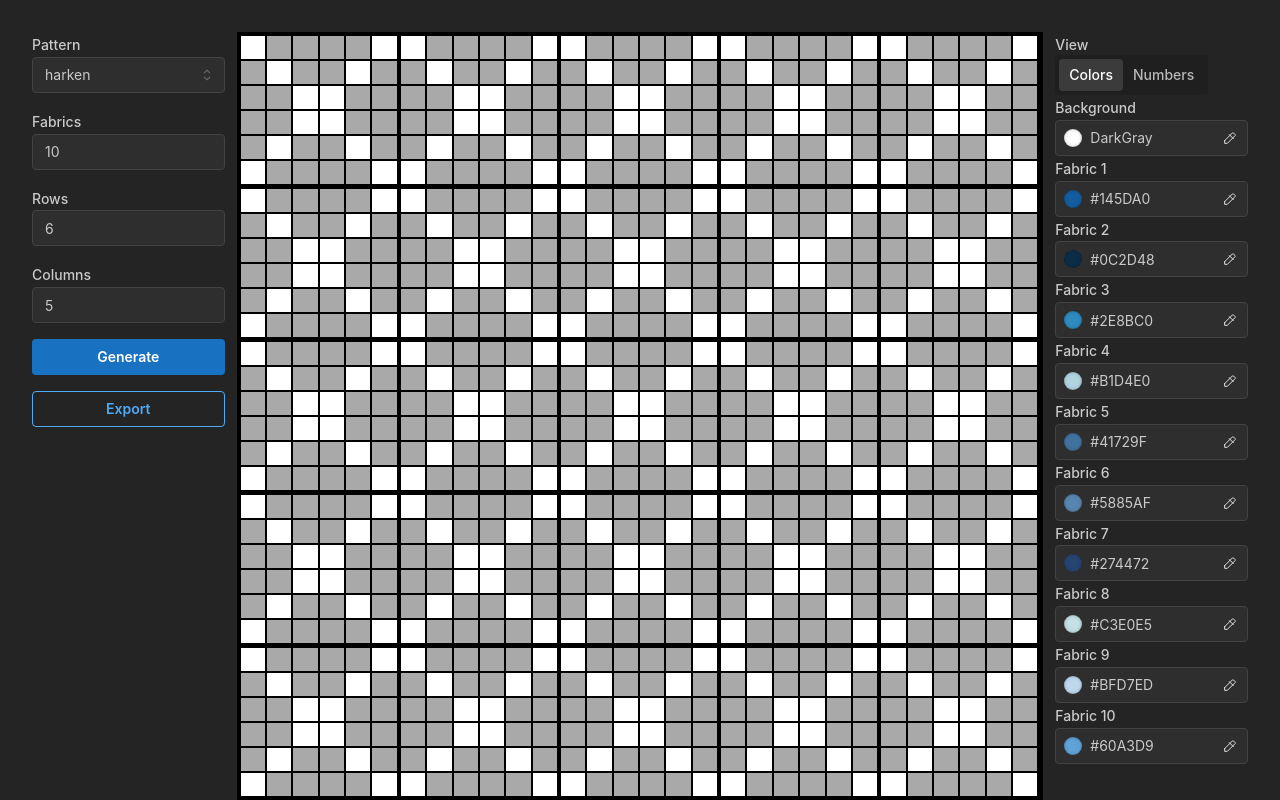
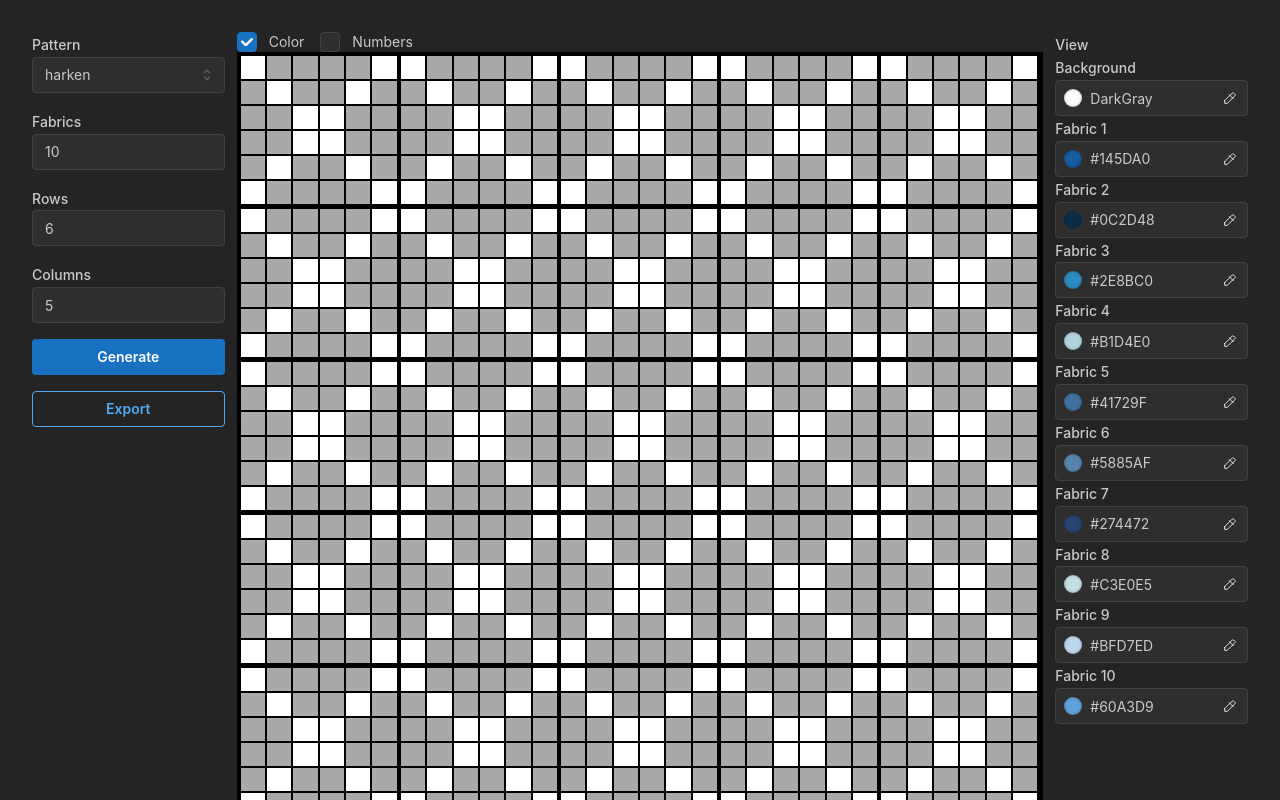
Before and after one commit to eahenke/quilt-react, a React (Vite) app: page / in a window 1280 px wide. Shown: the top 800 px of the page. Built offline with nearby package versions, Linux system fonts and the light colour scheme.

Commit message:
separate number/color view controls

```diff
--- a/src/ui/components/canvas/canvas-drawer.ts
+++ b/src/ui/components/canvas/canvas-drawer.ts
@@ -79,7 +79,7 @@ export class CanvasDrawer {
 
         const [avgX, avgY] = summedCoords.map(v => v / coords.length);
         this.ctx.font = 'Arial';
-        this.ctx.fillStyle = ' #fff';
+        this.ctx.fillStyle = '#fff';
         this.ctx.textAlign = 'center';
         this.ctx.textBaseline = 'middle';
         this.ctx.fillText(label, avgX, avgY);
--- a/src/ui/components/color-controls/color-controls.tsx
+++ b/src/ui/components/color-controls/color-controls.tsx
@@ -1,11 +1,10 @@
-import { ColorInput, SegmentedControl, Text } from '../ui';
-import { VIEW_TYPES, ViewType, useViewOptions, useViewOptionsActions } from '../../state/view-options';
+import { ColorInput, Text } from '../ui';
+import { useViewOptions, useViewOptionsActions } from '../../state/view-options';
 import { BACKGROUND, EMPTY } from '../../../engine';
 
 export const ColorControls = () => {
     const colors = useViewOptions(state => state.colors);
-    const viewType = useViewOptions(state => state.viewType);
-    const { setColor, setViewType } = useViewOptionsActions();
+    const { setColor } = useViewOptionsActions();
     const handleChange = (key: string, color: string) => {
         setColor(key, color);
     };
@@ -19,22 +18,6 @@ export const ColorControls = () => {
             <Text fw={500} mt={3} size="sm">
                 View
             </Text>
-            <SegmentedControl
-                data={[
-                    {
-                        label: 'Colors',
-                        value: VIEW_TYPES.COLOR
-                    },
-                    {
-                        label: 'Numbers',
-                        value: VIEW_TYPES.NUMBER
-                    }
-                ]}
-                onChange={value => {
-                    setViewType(value as ViewType);
-                }}
-                value={viewType}
-            />
             <ColorInput
                 label="Background"
                 onChangeEnd={color => handleChange(BACKGROUND.toString(), color)}
--- a/src/ui/components/generate/generate.tsx
+++ b/src/ui/components/generate/generate.tsx
@@ -7,6 +7,7 @@ import { useGenerateQuilt } from '../../hooks/use-generate-quilt';
 import { useExportCsv } from '../../hooks/use-export';
 import { ColorControls } from '../color-controls';
 import { QuiltDisplay } from '../quilt/quilt-display/quilt-display';
+import { ViewControls } from '../view-controls';
 
 const DEFAULT_INPUTS: Inputs = {
     patternName: 'harken',
@@ -31,17 +32,26 @@ export function Generate() {
         exportCsv(quilt);
     };
 
+    const handleInputsChange = (vals: Inputs) => {
+        if (inputs.patternName !== vals.patternName) {
+            console.log('## PATTERN NAME CHANGED');
+            setQuilt(null);
+        }
+        setInputs(vals);
+    };
+
     return (
         <Grid gutter={'sm'}>
             <Grid.Col span={2}>
                 <Controls
                     exportCsv={handleExport}
                     generate={handleGenerate}
-                    onChange={setInputs}
+                    onChange={handleInputsChange}
                     values={inputs}
                 />
             </Grid.Col>
             <Grid.Col span={8}>
+                <ViewControls />
                 {loading ? <p>Generating. This may take a few moments...</p> : null}
                 {!loading && error ? <p>{error}</p> : null}
                 {!loading && !error ? (
--- a/src/ui/components/quilt/quilt-display-canvas/draw/same-sky.ts
+++ b/src/ui/components/quilt/quilt-display-canvas/draw/same-sky.ts
@@ -57,13 +57,13 @@ export class SameSkyDrawer implements PatternDrawer {
         polys.forEach((poly, idx) => {
             const val = quilt[row][SameSkyPattern.patchCols * col + idx];
 
-            const fill = options.viewType === 'COLOR' ? this.colorMap[val] : '#000';
+            const fill = options.showColors ? this.colorMap[val] : '#000';
             const absoluteCoords = this.canvas.toAbsolutePosition(poly, row, col, this.patchUnits);
 
             this.canvas.drawPolygon(absoluteCoords, fill);
             // TODO: consider adding to drawPolygon w/ an option for less passes
 
-            if (options.viewType === 'NUMBER') {
+            if (options.showLabels) {
                 this.canvas.labelPolygon(absoluteCoords, val.toString());
             }
         });
--- a/src/ui/components/quilt/quilt-display-canvas/draw/types.ts
+++ b/src/ui/components/quilt/quilt-display-canvas/draw/types.ts
@@ -2,7 +2,8 @@ import { Quilt } from '../../../../../engine';
 import { CanvasDrawer } from '../../../canvas/canvas-drawer';
 
 export type DrawOptions = {
-    viewType: 'COLOR' | 'NUMBER';
+    showColors: boolean;
+    showLabels: boolean;
 };
 
 export abstract class PatternDrawer {
--- a/src/ui/components/quilt/quilt-display-canvas/quilt-display-canvas.tsx
+++ b/src/ui/components/quilt/quilt-display-canvas/quilt-display-canvas.tsx
@@ -3,6 +3,7 @@ import { QuiltDisplayProps } from '../types';
 import { CanvasDrawer } from '../../canvas/canvas-drawer';
 import { createPatternDrawer } from './draw';
 import { useViewOptions } from '../../../state/view-options';
+import { BACKGROUND } from '../../../../engine';
 
 const QUILT_CANVAS_ID = 'quilt-display-canvas';
 const CANVAS_WIDTH = 600;
@@ -10,7 +11,7 @@ const CANVAS_HEIGHT = 600;
 
 export const QuiltDisplayCanvas = ({ rows, cols, pattern, quilt }: QuiltDisplayProps) => {
     const colorMap = useViewOptions(state => state.colors);
-    const viewType = useViewOptions(state => state.viewType);
+    const view = useViewOptions(state => state.view);
     const canvasRef = useRef<HTMLCanvasElement | null>(null);
 
     useEffect(() => {
@@ -33,17 +34,15 @@ export const QuiltDisplayCanvas = ({ rows, cols, pattern, quilt }: QuiltDisplayP
 
         const patternDrawer = createPatternDrawer(pattern, drawer, colorMap);
 
-        patternDrawer.draw(rows, cols, quilt, { viewType });
+        patternDrawer.draw(rows, cols, quilt, {
+            showColors: view.colors,
+            showLabels: view.numbers,
+        });
 
         return () => {
             drawer.clear();
         };
-    }, [quilt, viewType, colorMap]);
-
-    if (!quilt) {
-        // TODO: Improve empty state
-        return <div>Generate quilt</div>;
-    }
+    }, [quilt, view.colors, view.numbers, colorMap]);
 
     return (
         <canvas
@@ -51,7 +50,7 @@ export const QuiltDisplayCanvas = ({ rows, cols, pattern, quilt }: QuiltDisplayP
             ref={canvasRef}
             width={CANVAS_WIDTH}
             height={CANVAS_HEIGHT}
-            style={{ backgroundColor: '#fff' }}
+            style={{ backgroundColor: colorMap[BACKGROUND] || '#fff' }}
         />
     );
 };
--- a/src/ui/components/quilt/quilt-display-grid/quilt-display-grid.tsx
+++ b/src/ui/components/quilt/quilt-display-grid/quilt-display-grid.tsx
@@ -2,7 +2,7 @@ import { useMemo } from 'react';
 import cx from 'classnames';
 import { EMPTY, PATTERNS, BACKGROUND } from '../../../../engine';
 import { generateEmptyQuilt } from '../../../../engine/util';
-import { VIEW_TYPES, useViewOptions } from '../../../state/view-options';
+import { useViewOptions } from '../../../state/view-options';
 
 import './quilt-display-grid.css';
 import { QuiltDisplayProps } from '../types';
@@ -19,15 +19,16 @@ export type PatchProps = {
 };
 
 export const Patch = ({ value, color }: PatchProps) => {
-    const viewType = useViewOptions(state => state.viewType);
+    const view = useViewOptions(state => state.view);
     const isBackground = value === BACKGROUND;
     const isEmpty = value === EMPTY;
-    const isColorView = viewType === VIEW_TYPES.COLOR || isBackground;
+    const isColorView = !!view.colors || isBackground;
+    const isNumbersView = !!view.numbers;
 
     return (
         <div className="patch" style={isColorView ? getColorStyle(color) : {}}>
             <span className={cx({ empty: isBackground })}>
-                {isColorView || isBackground || isEmpty ? '' : value}
+                {isBackground || isEmpty || !isNumbersView ? '' : value}
             </span>
         </div>
     );
--- /dev/null
+++ b/src/ui/components/view-controls/index.ts
@@ -0,0 +1 @@
+export * from './view-controls';
--- /dev/null
+++ b/src/ui/components/view-controls/view-controls.tsx
@@ -0,0 +1,37 @@
+import { Checkbox, Group } from '../ui';
+import { useViewOptions, useViewOptionsActions, VIEW_TYPES } from '../../state/view-options';
+
+const VIEW_CONTROLS = [
+    {
+        label: 'Color',
+        value: VIEW_TYPES.COLORS,
+    },
+    {
+        label: 'Numbers',
+        value: VIEW_TYPES.NUMBERS,
+    },
+];
+
+export const ViewControls = () => {
+    const view = useViewOptions(state => state.view);
+    const { setViewOption } = useViewOptionsActions();
+
+    return (
+        <Group>
+            {VIEW_CONTROLS.map(({ label, value }) => {
+                return (
+                    <Checkbox
+                        key={value}
+                        label={label}
+                        name={value}
+                        checked={view[value]}
+                        onChange={e => {
+                            console.log('CHANGED', value, e.currentTarget.checked);
+                            setViewOption(value, e.currentTarget.checked);
+                        }}
+                    />
+                );
+            })}
+        </Group>
+    );
+};
--- a/src/ui/state/view-options.ts
+++ b/src/ui/state/view-options.ts
@@ -4,18 +4,24 @@ import { Colors, ValueOf } from '../types';
 import { BACKGROUND, EMPTY } from '../../engine';
 
 export const VIEW_TYPES = {
-    COLOR: 'COLOR',
-    NUMBER: 'NUMBER',
+    COLORS: 'colors',
+    NUMBERS: 'numbers',
 } as const;
+
+type ViewOptions = {
+    colors: boolean;
+    numbers: boolean;
+};
+type ViewOption = keyof ViewOptions;
 
 export type ViewType = ValueOf<typeof VIEW_TYPES>;
 
 type ViewOptionsState = {
     colors: Colors;
-    viewType: 'COLOR' | 'NUMBER';
+    view: ViewOptions;
     actions: {
         setColor: (key: string, color: string) => void;
-        setViewType: (viewType: ViewType) => void;
+        setViewOption: (key: ViewOption, val: boolean) => void;
     };
 };
 
@@ -39,7 +45,10 @@ export const useViewOptions = create<ViewOptionsState>()(
     persist(
         (set, get) => ({
             colors: DEFAULT_COLORS,
-            viewType: 'COLOR',
+            view: {
+                colors: true,
+                numbers: false,
+            },
             actions: {
                 setColor: (key: string, color: string) =>
                     set({
@@ -48,7 +57,14 @@ export const useViewOptions = create<ViewOptionsState>()(
                             [key]: color,
                         },
                     }),
-                setViewType: (viewType: ViewType) => set({ viewType }),
+                setViewOption: (key: 'colors' | 'numbers', val: boolean) =>
+                    set(state => ({
+                        ...state,
+                        view: {
+                            ...state.view,
+                            [key]: val,
+                        },
+                    })),
             },
         }),
         {
```
